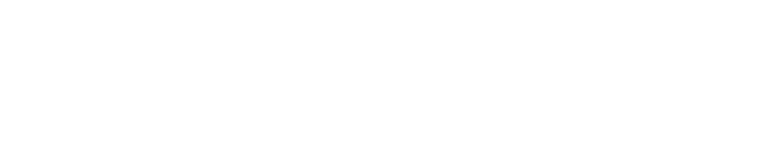
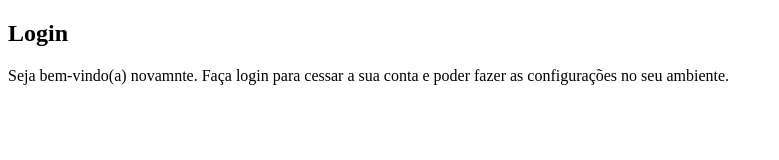
Before and after one commit to WNSantos/TelaLogin, a plain HTML site: page index.html in a window 1280 px wide. Shown: the whole page, without its empty margins (0-779 px from the left). Drawn offline with Linux system fonts and the light colour scheme.

Commit message:
revisão da estrutura do projeto.

```diff
--- a/index.html
+++ b/index.html
@@ -4,11 +4,24 @@
 <head>
     <meta charset="UTF-8">
     <meta name="viewport" content="width=device-width, initial-scale=1.0">
-    <title>Document</title>
+    <title>Login</title>
+    <link rel="stylesheet" href="styles/styles.css">
 </head>
 
 <body>
+    <main>
+        <section id="login">
+            <div id="imagem">
 
+            </div>
+            <div id="formulario">
+                <h1>Login</h1>
+                <p> Seja bem-vindo(a) novamnte. Faça login para cessar a sua conta e poder fazer as configurações no seu
+                    ambiente.</p>
+                <form action="login.php" method="post"></form>
+            </div>
+        </section>
+    </main>
 </body>
 
 </html>
--- a/styles/styles.css
+++ b/styles/styles.css
@@ -1 +1,6 @@
 @charset "UTF-8";
+/*
+    Paleta de Cores
+    verde: #49a09d
+    lilás: #5f2c82
+*/
```
